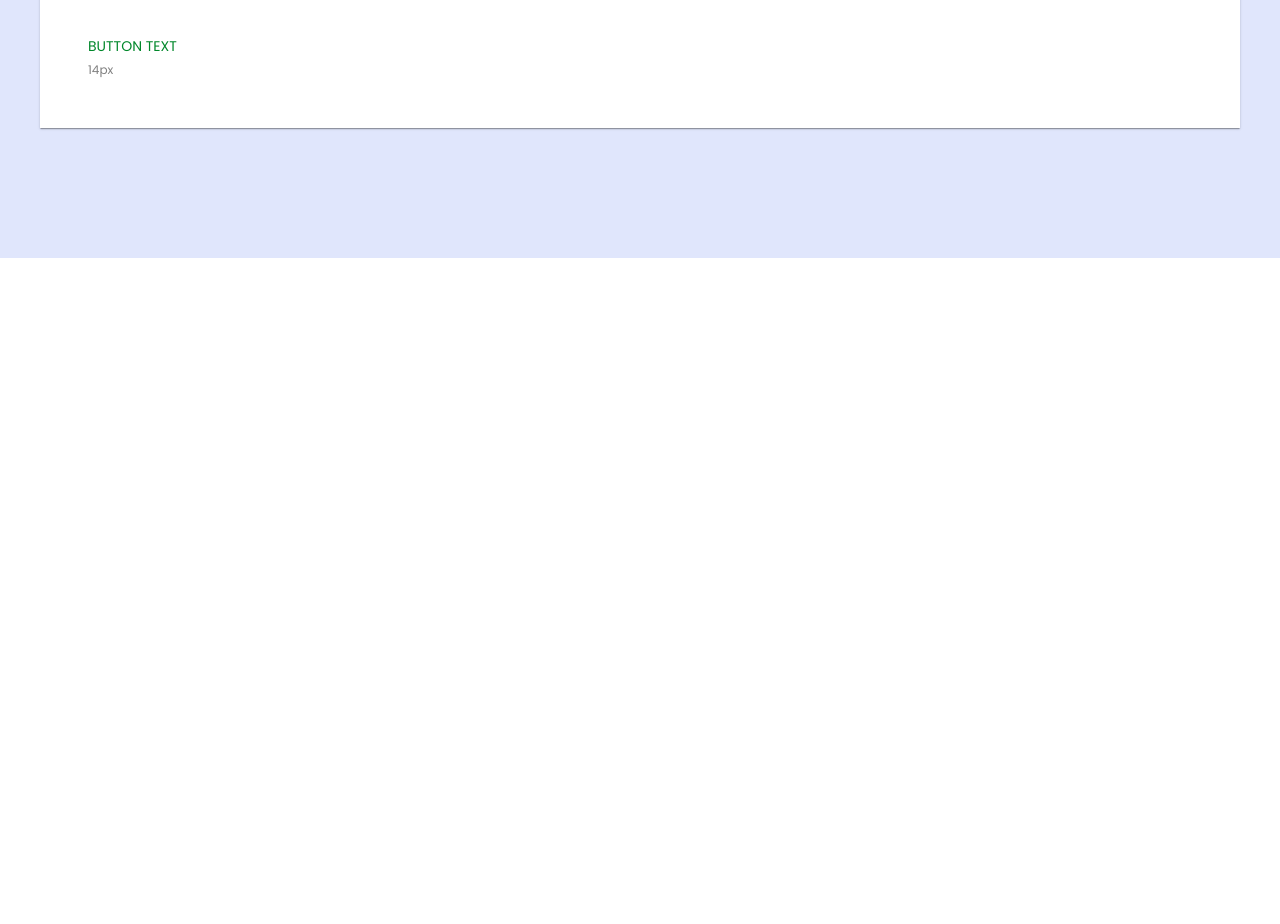
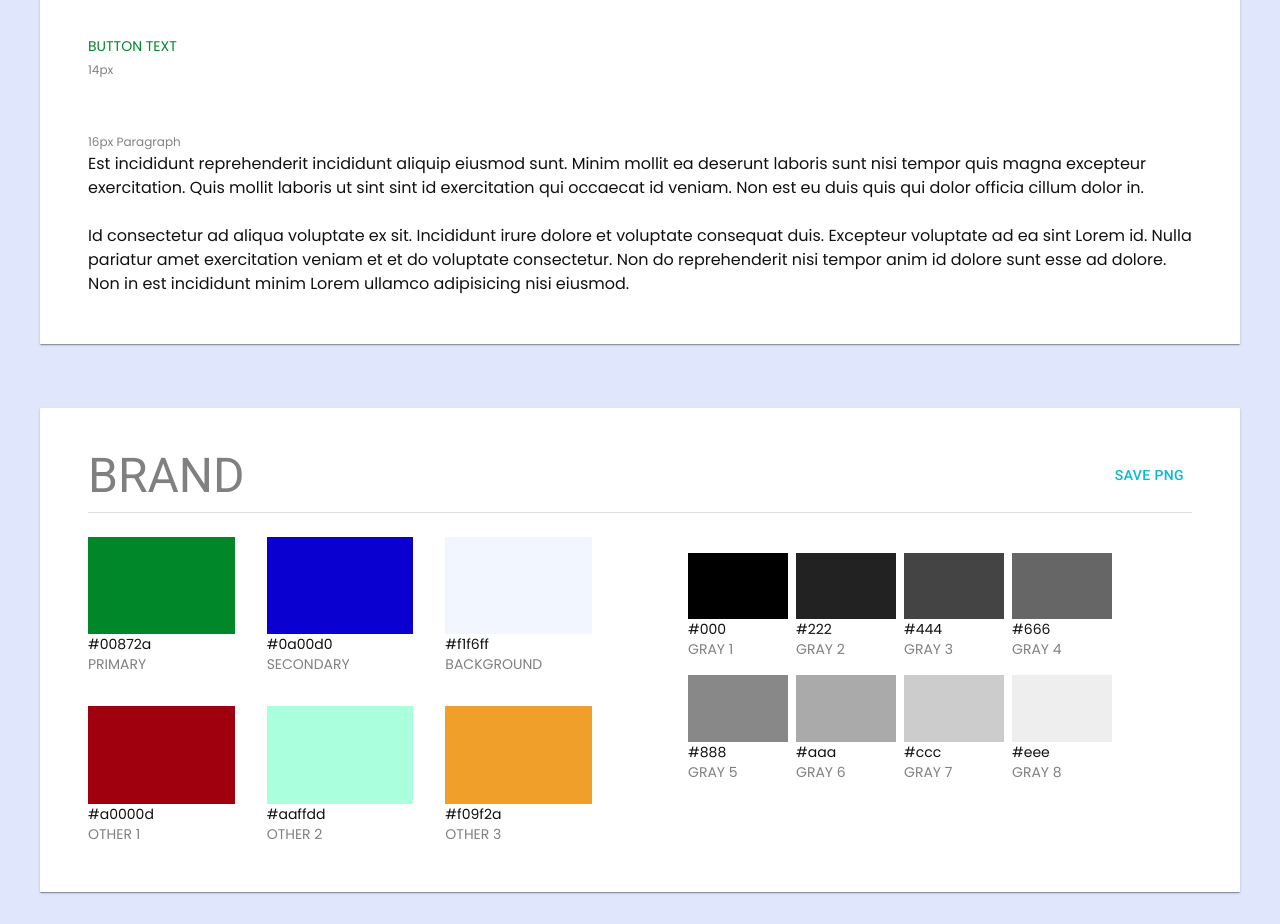
Before and after one commit to g30elipse/design-gen, a React (Vite) app: page / in a window 1280 px wide. Shown: the part 580-1504 px from the top of the page. Before the commit the page ends 838 px from the top, so only its background shows below. Built offline with nearby package versions, Linux system fonts and the light colour scheme.

Commit message:
brand color

```diff
--- /dev/null
+++ b/src/components/ColorBox.tsx
@@ -0,0 +1,22 @@
+import React from 'react';
+import { Box, Theme } from '@mui/material';
+import { makeStyles } from '@mui/styles';
+
+export interface ColorBoxProps {
+    color: string;
+    width?: number;
+}
+const ColorBox: React.FC<ColorBoxProps> = (props) => {
+    const { color, width = '100%' } = props;
+    const classes = useStyles({});
+
+    return (
+        <Box style={{ backgroundColor: color, width: width, aspectRatio: '3/2' }}>
+        </Box>
+    );
+};
+
+const useStyles = makeStyles<Theme, any>(theme => ({
+
+}));
+export default ColorBox;
--- a/src/components/Form/index.tsx
+++ b/src/components/Form/index.tsx
@@ -9,6 +9,9 @@ export interface FormProps {
 export interface ThemeData {
     primaryColor: string;
     secondaryColor: string;
+    otherColors: string[];
+    gray: string[];
+
     backgroundColor: string;
 
     textColorPrimary: string;
@@ -39,7 +42,7 @@ export type FontFamily = {
 export const defaultTheme: ThemeData = {
     primaryColor: '#00872a',
     secondaryColor: '#0a00d0',
-    backgroundColor: '#ffffff',
+    backgroundColor: '#f1f6ff',
 
     fontFamilyPrimary: {
         // name: 'Dancing Script',
@@ -50,6 +53,23 @@ export const defaultTheme: ThemeData = {
         fontWeightRegular: 400,
         fontWeightMedium: 500,
     },
+
+    otherColors: [
+        '#a0000d',
+        '#aaffdd',
+        '#f09f2a',
+    ],
+
+    gray: [
+        '#000',
+        '#222',
+        '#444',
+        '#666',
+        '#888',
+        '#aaa',
+        '#ccc',
+        '#eee',
+    ],
 
     textColorPrimary: '#111111',
     // textColorSecondary: '#333333',
--- /dev/null
+++ b/src/components/System/BrandColors.tsx
@@ -0,0 +1,83 @@
+import React from 'react';
+import { Box, Grid, Theme, Typography } from '@mui/material';
+import { makeStyles } from '@mui/styles';
+import { ThemeData } from '../Form';
+import Panel from '../Panel';
+import ColorBox from '../ColorBox';
+
+export interface BrandColorsProps {
+    themeData: ThemeData
+}
+
+
+const Color: React.FC<{
+    color: string,
+    name: string,
+    width?: number
+}> = ({ color, name, width }) => {
+
+    return (
+        <>
+            <ColorBox width={width} color={color} />
+            <Typography variant='body2' >{color}</Typography>
+            <Typography variant='body2' color='GrayText'>{name}</Typography>
+        </>
+    )
+}
+const BrandColors: React.FC<BrandColorsProps> = (props) => {
+    const classes = useStyles({});
+    const { themeData } = props;
+
+    return (
+        <Panel id='brand-colors' title="BRAND">
+            <Box mt={3}>
+                <Grid container spacing={12}>
+                    <Grid item xs={12} sm={6} md={6}>
+                        <Grid container spacing={4}>
+                            <Grid item xs={12} sm={4} md={4}>
+                                <Color
+                                    color={themeData.primaryColor}
+                                    name='PRIMARY'
+                                />
+                            </Grid>
+                            <Grid item xs={12} sm={4} md={4}>
+                                <Color
+                                    color={themeData.secondaryColor}
+                                    name='SECONDARY'
+                                />
+                            </Grid>
+                            <Grid item xs={12} sm={4} md={4}>
+                                <Color
+                                    color={themeData.backgroundColor}
+                                    name='BACKGROUND'
+                                />
+                            </Grid>
+                            {themeData.otherColors.map((color, index) => (
+                                <Grid item xs={12} sm={4} md={4} key={index}>
+                                    <Color
+                                        color={color}
+                                        name={`OTHER ${index + 1}`}
+                                    />
+                                </Grid>
+                            ))}
+                        </Grid>
+                    </Grid>
+                    <Grid item xs={12} sm={6} md={6} style={{ flexDirection: 'row' }}>
+                        <Box display='flex' flexWrap='wrap'>
+                            {themeData.gray.map((color, index) => (
+                                <Box key={index} mt={2} mr={1}>
+                                    <Color width={100} color={color} name={`GRAY ${index + 1}`} />
+                                </Box>
+                            ))}
+                        </Box>
+                    </Grid>
+                </Grid>
+            </Box>
+        </Panel>
+    );
+};
+
+const useStyles = makeStyles<Theme, any>(theme => ({
+
+}));
+export default BrandColors;
--- a/src/components/System/Typographies.tsx
+++ b/src/components/System/Typographies.tsx
@@ -31,6 +31,17 @@ const Typographies: React.FC<TypographiesProps> = (props) => {
                     <Typography variant='body2' color='primary'>BUTTON TEXT</Typography>
                     <Typography variant='caption' color='GrayText'>{14 + 'px'}</Typography>
                 </Grid>
+                <Grid item xs={12} sm={12} md={12} >
+                    <Typography variant='caption' color='GrayText'>{16 + 'px'} Paragraph</Typography>
+                    <Typography variant='body1'>
+                        Est incididunt reprehenderit incididunt aliquip eiusmod sunt. Minim mollit ea deserunt laboris sunt nisi tempor quis magna excepteur exercitation. Quis mollit laboris ut sint sint id exercitation qui occaecat id veniam. Non est eu duis quis qui dolor officia cillum dolor in.
+                    </Typography>
+                    <br />
+                    <Typography variant='body1'>
+                        Id consectetur ad aliqua voluptate ex sit. Incididunt irure dolore et voluptate consequat duis. Excepteur voluptate ad ea sint Lorem id. Nulla pariatur amet exercitation veniam et et do voluptate consectetur. Non do reprehenderit nisi tempor anim id dolore sunt esse ad dolore. Non in est incididunt minim Lorem ullamco adipisicing nisi eiusmod.
+                    </Typography>
+                </Grid>
+
             </Grid>
         </Panel>
     );
--- a/src/components/System/index.tsx
+++ b/src/components/System/index.tsx
@@ -5,6 +5,7 @@ import ThemeWrapper from './ThemeWrapper';
 import { ThemeData } from '../Form';
 import Typographies from './Typographies';
 import { setFontFamilyImport } from './utils';
+import BrandColors from './BrandColors';
 
 export interface SystemProps {
     themeData: ThemeData
@@ -22,6 +23,9 @@ const System: React.FC<SystemProps> = (props) => {
                 <Box py={4}>
                     <Typographies themeData={themeData} />
                 </Box>
+                <Box py={4}>
+                    <BrandColors themeData={themeData} />
+                </Box>
             </Box>
         </ThemeWrapper>
     );
```
